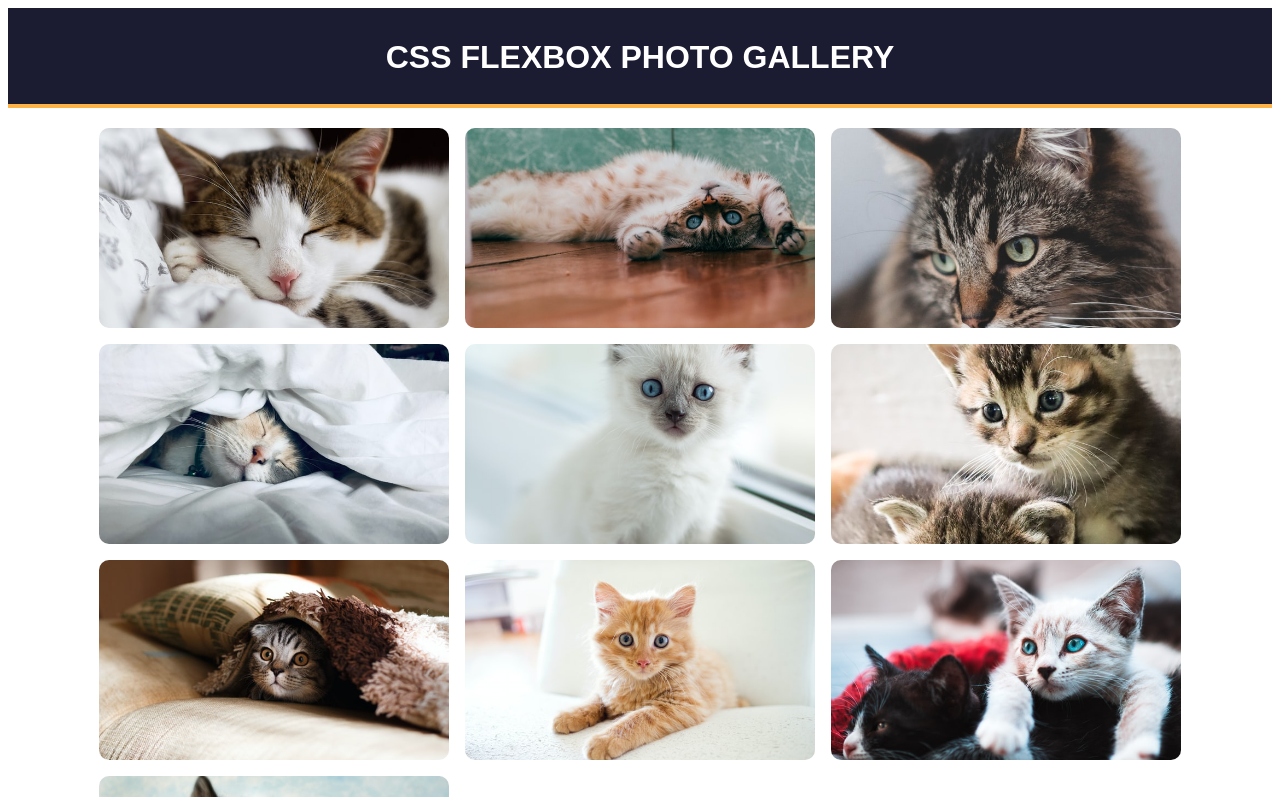
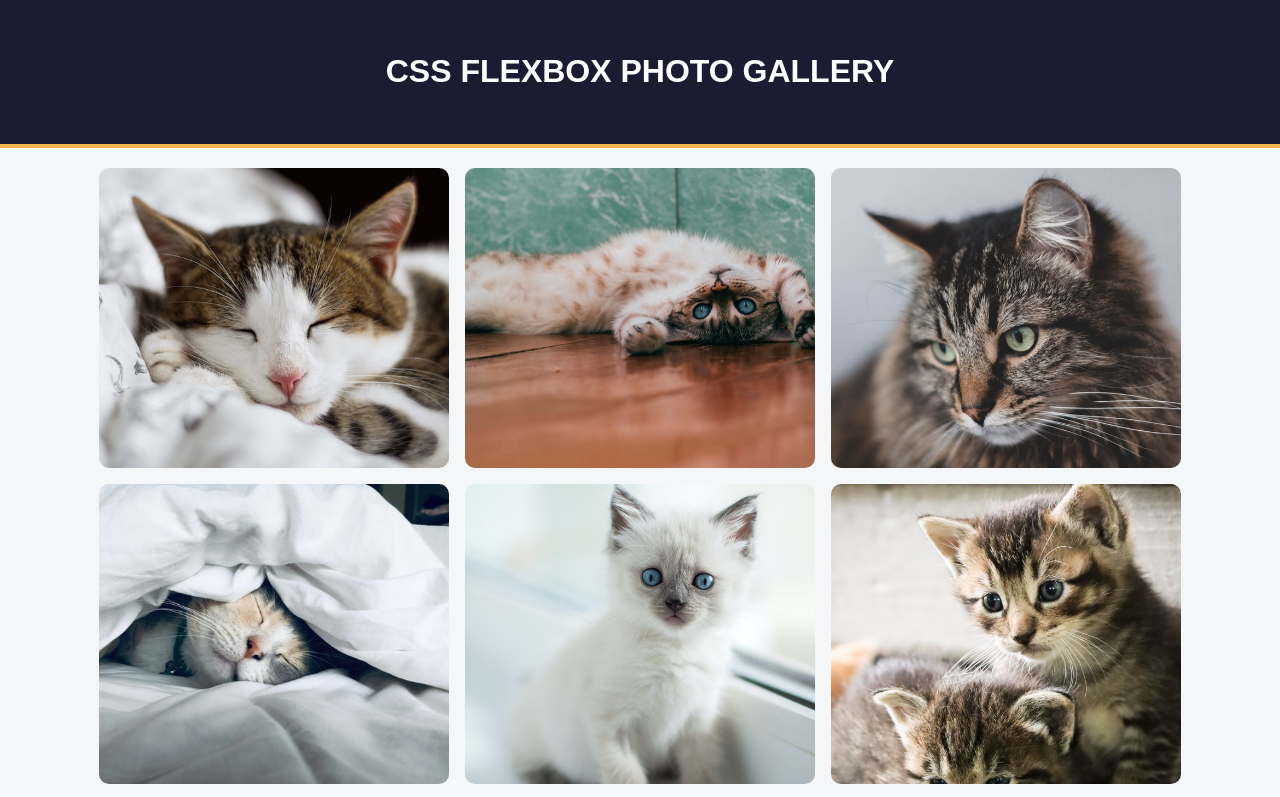
Before and after one commit to z-codez/flexbox-gallery, a plain HTML site: page index.html in a window 1280 px wide. Shown: the top 797 px of the page. Drawn offline with Linux system fonts and the light colour scheme.

Commit message:
Finishing touches

```diff
--- a/css/style.css
+++ b/css/style.css
@@ -4,15 +4,16 @@
 }
 
 body {
-    font-family: 'Montserrat', sans-serif;
+    margin: 0;
+    font-family: sans-serif;
+    background: #f5f6f7;
 }
 
 header {
-    padding-top: 10px;
+    padding: 32px;
     background-color: rgb(27, 27, 50);
     text-align: center;
     color: white;
-    height: 100px;
     border-bottom: 4px solid #FDB347;
     text-transform: uppercase;
 }
@@ -31,7 +32,7 @@ main {
 main img {
     width: 100%;
     max-width: 350px;
-    height: 200px;
+    height: 300px;
     border-radius: 10px;
     /*Fixes aspect ratio of a replaced element*/
     object-fit: cover;
```
